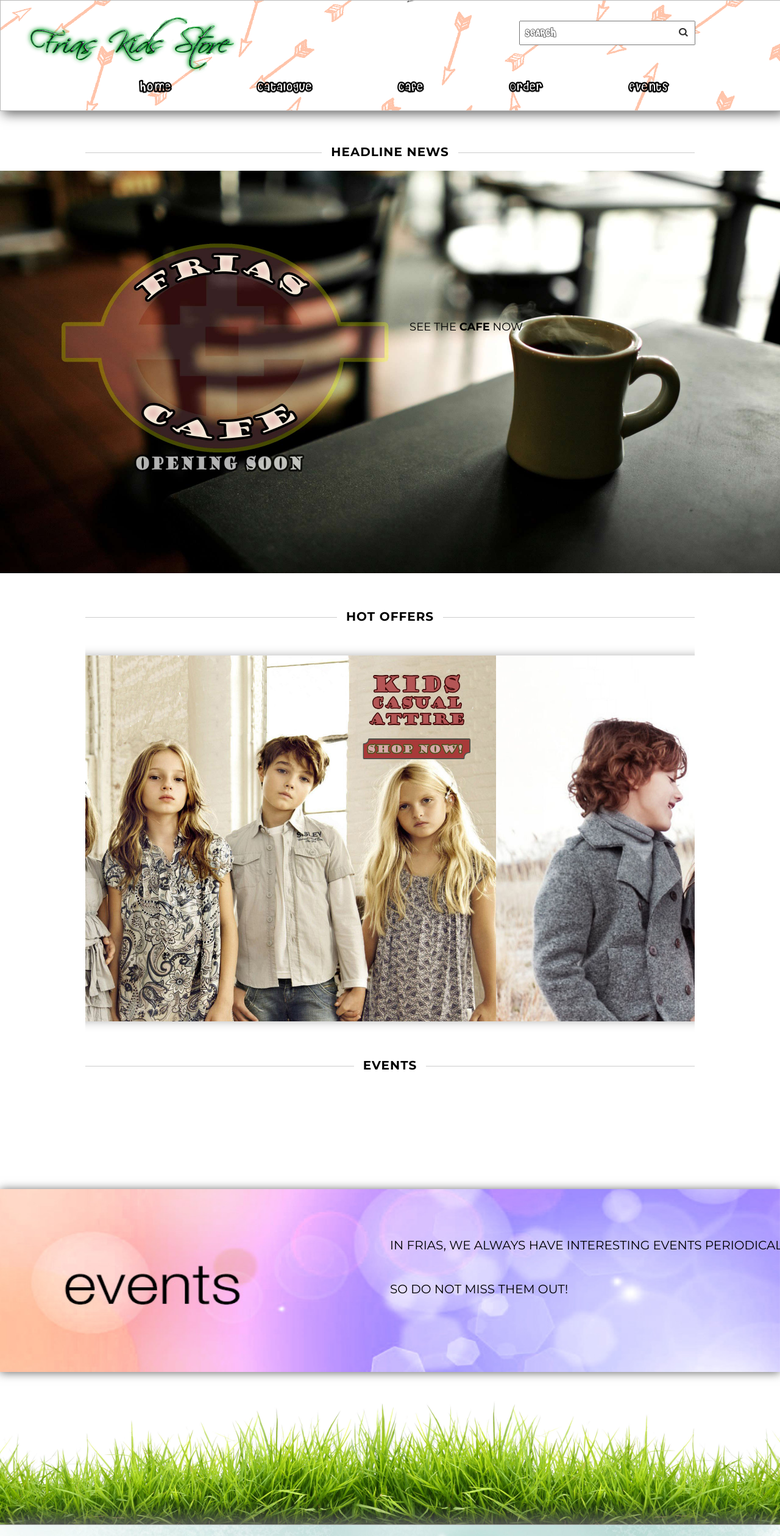
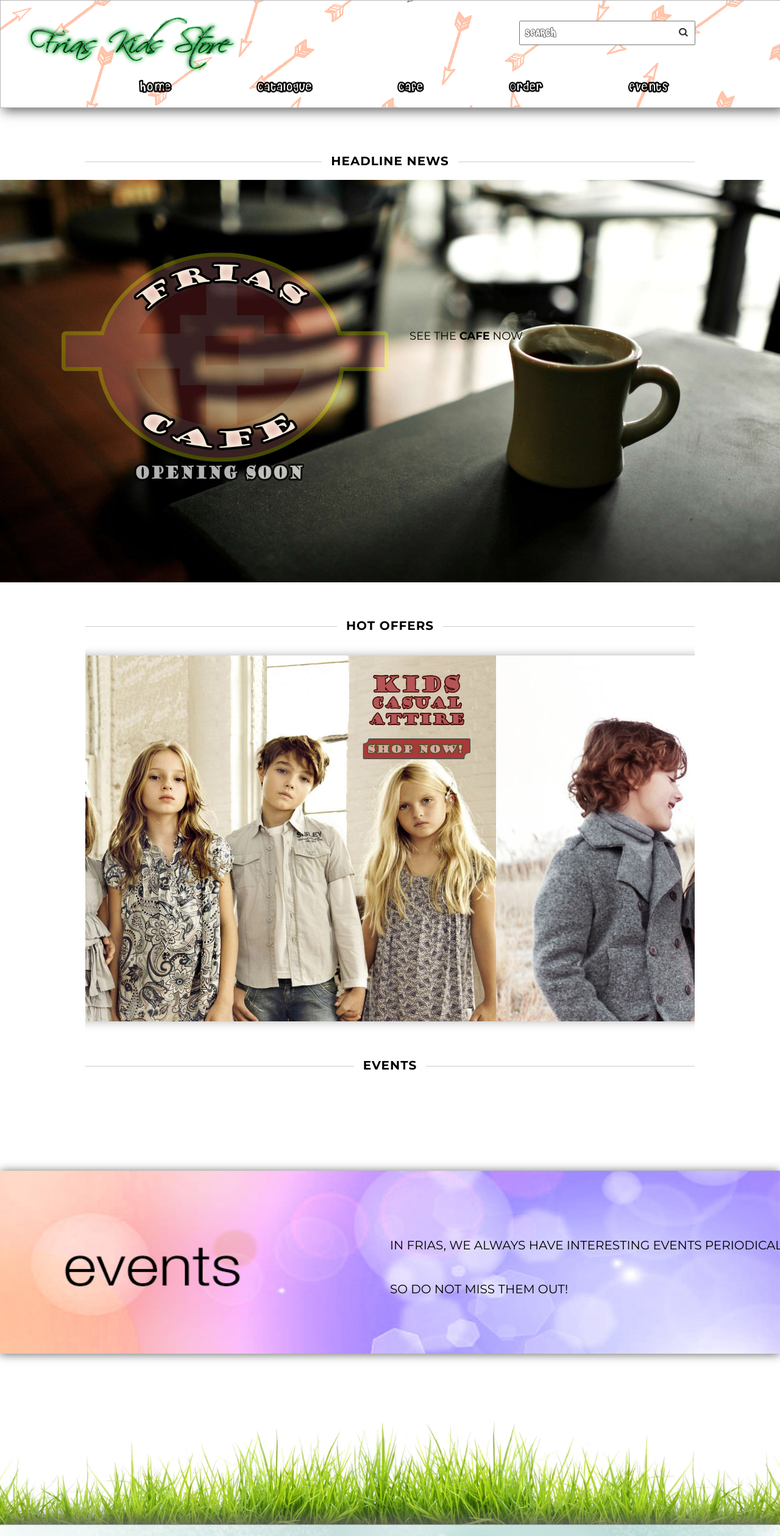
Before and after one commit to ashishjacob07/FRIAS, a plain HTML site: page Index.html in a window 1280 px wide. Shown: the top 2519 px of the page at 61% size. Drawn offline with Linux system fonts and the light colour scheme.

Commit message:
CSS EDITED

```diff
--- a/css/styles.css
+++ b/css/styles.css
@@ -27,7 +27,7 @@ body {
 	background-size:cover;
 	background-image: url(../Images/arrows21.png);
 	border: 1px solid #b7b7b7;
-	padding-bottom: 20px;
+	padding-bottom: 15px;
 	box-shadow: 5px 5px 18px #666;
 }
 
@@ -398,7 +398,7 @@ span {
 	display: inline-block;
   	position: relative;
   	margin: 0 auto;
-	top: 220px;
+	top: 235px;
 	text-align: center;
 }
 
@@ -521,12 +521,12 @@ span {
 }
 
 #events-banner .events-banner-bg {
-	margin-top: 70px;
+	margin-top: 40px;
 	width: 100%;
 	position: absolute;
 	background: url(../Images/events.jpg) no-repeat center center;
 	background-size: 100% 100%;
-	height: 660px;
+	height: 750px;
 }
 
 #events-banner-desc {
```
